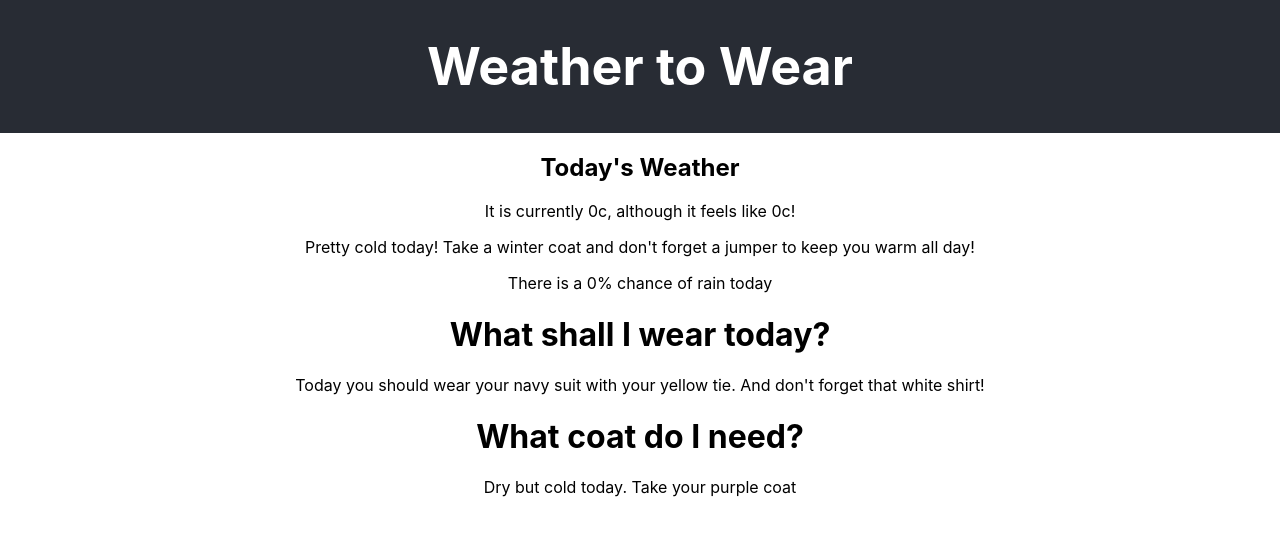
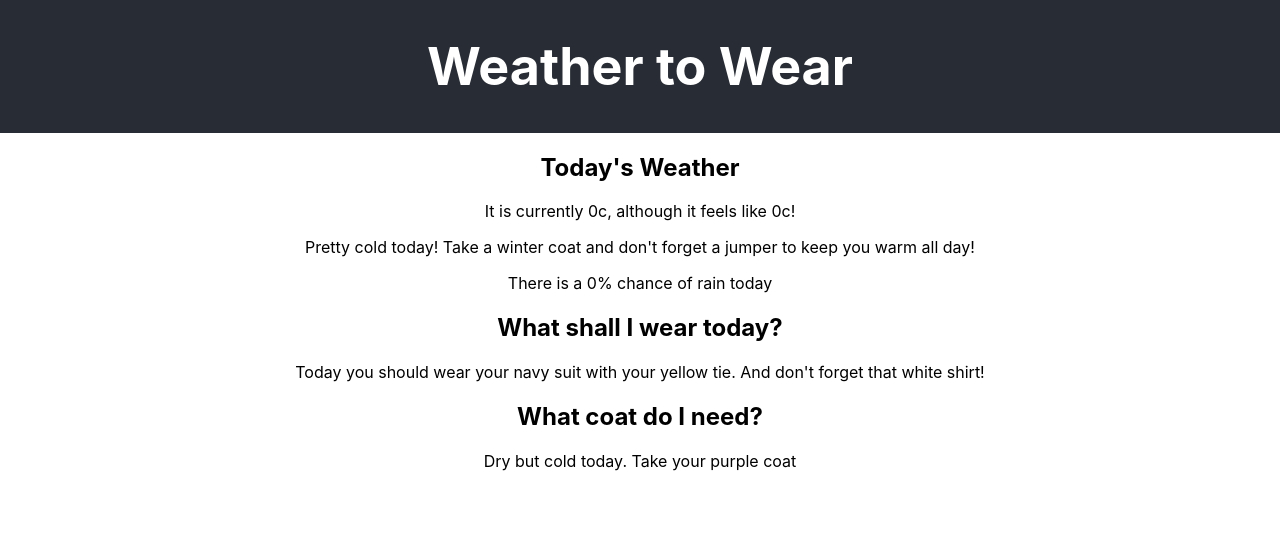
Before and after one commit to CharlotteMD/weather-to-wear, a React (Create React App) app: page / in a window 1280 px wide. Shown: the top 536 px of the page. Built offline with nearby package versions, Linux system fonts and the light colour scheme; no server answers.

Commit message:
changed h1 to h2

```diff
--- a/src/components/wardrobe.js
+++ b/src/components/wardrobe.js
@@ -101,10 +101,10 @@ class Wardrobe extends Component {
         return (
             <div>
 
-                <h1>What shall I wear today?</h1>
+                <h2>What shall I wear today?</h2>
                 {this.whichSuit()}
 
-                <h1>What coat do I need?</h1>
+                <h2>What coat do I need?</h2>
                 {this.whichCoat()}
 
 
```
